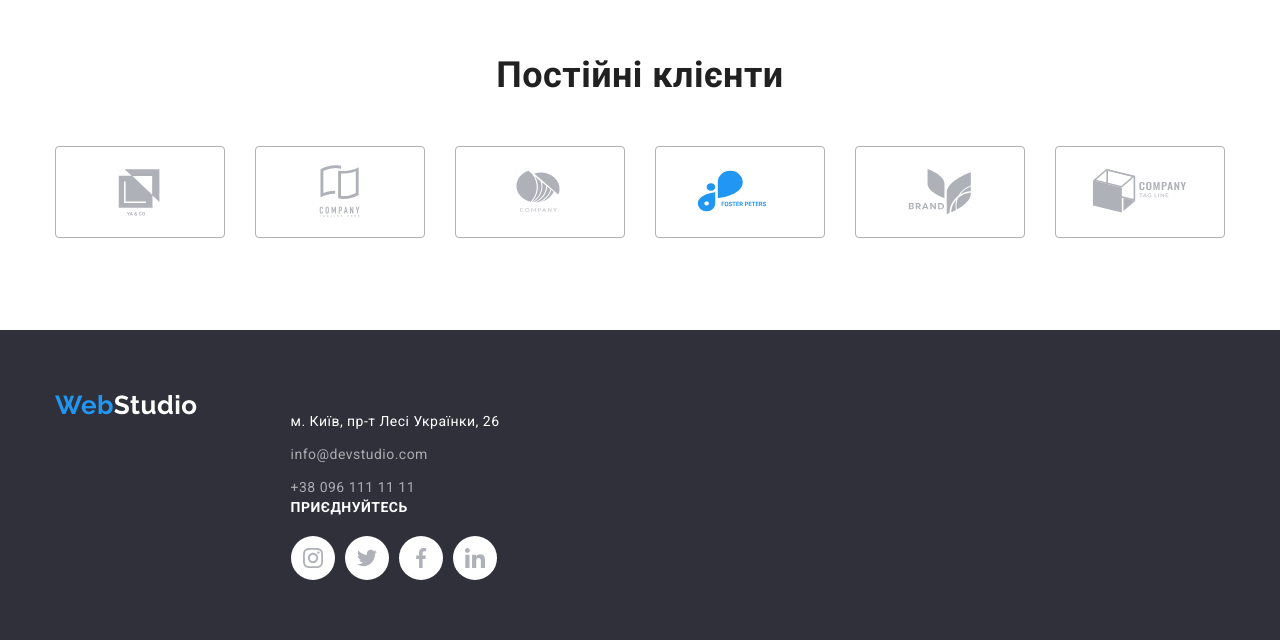
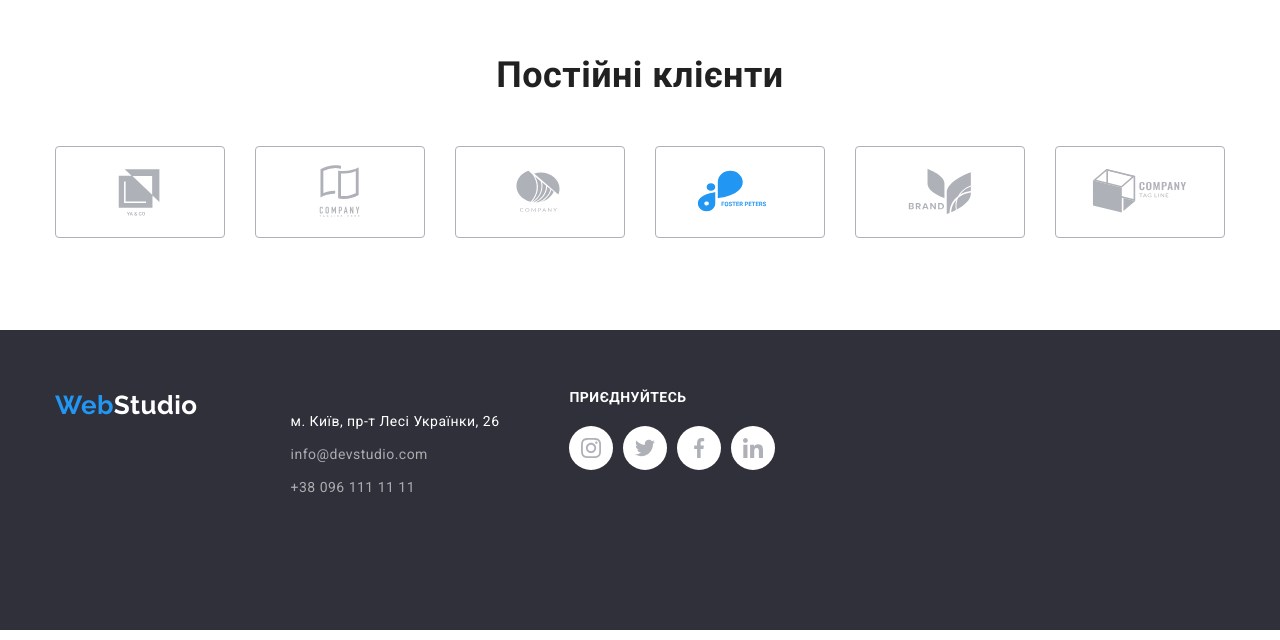
Before and after one commit to YuriyBerketa/goit-markup-hw-0, a plain HTML site: page index.html in a window 1280 px wide. Shown: the part 2424-3064 px from the top of the page. Drawn offline with nearby package versions, Linux system fonts and the light colour scheme.

Commit message:
футер

```diff
--- a/css/styles.css
+++ b/css/styles.css
@@ -518,8 +518,12 @@ box-shadow: 0px 1px 3px rgba(0, 0, 0, 0.12), 0px 1px 1px rgba(0, 0, 0, 0.14), 0p
   background-color: var(--background-footer-color);
   padding-top: 60px;
   padding-bottom: 60px;
+  display: flex;
 }
 
+.align {
+  display: flex;
+}
 .footer-container {
   display: flex;
 }
@@ -577,6 +581,8 @@ box-shadow: 0px 1px 3px rgba(0, 0, 0, 0.12), 0px 1px 1px rgba(0, 0, 0, 0.14), 0p
   display: flex;
     text-align: center;
       align-items: center;
+      margin-left: 70px;
+      margin-bottom: 100px;
 }
 .footer-social {
   display: block;
--- a/index.html
+++ b/index.html
@@ -503,6 +503,7 @@
         <a href="./index.html" class="logo"
           >Web<span class="studio-footer">Studio</span>
         </a>
+        <div class="align">
         <address>
           <ul class="add-list">
             <li>
@@ -519,6 +520,8 @@
               <a href="tel:+380961111111" class="tel">+38 096 111 11 11</a>
             </li>
           </ul>
+
+        </address>
         <div class="footer-messenger">
           <section class="footer-social">
             <h2 class="footer-client-list">приєднуйтесь</h2>
@@ -554,7 +557,7 @@
             </ul>
           </section>
         </div>
-        </address>
+        </div>
       </div>
     </footer>
   </body>
```
Lines whose indentation alone changed are shown as unchanged.
